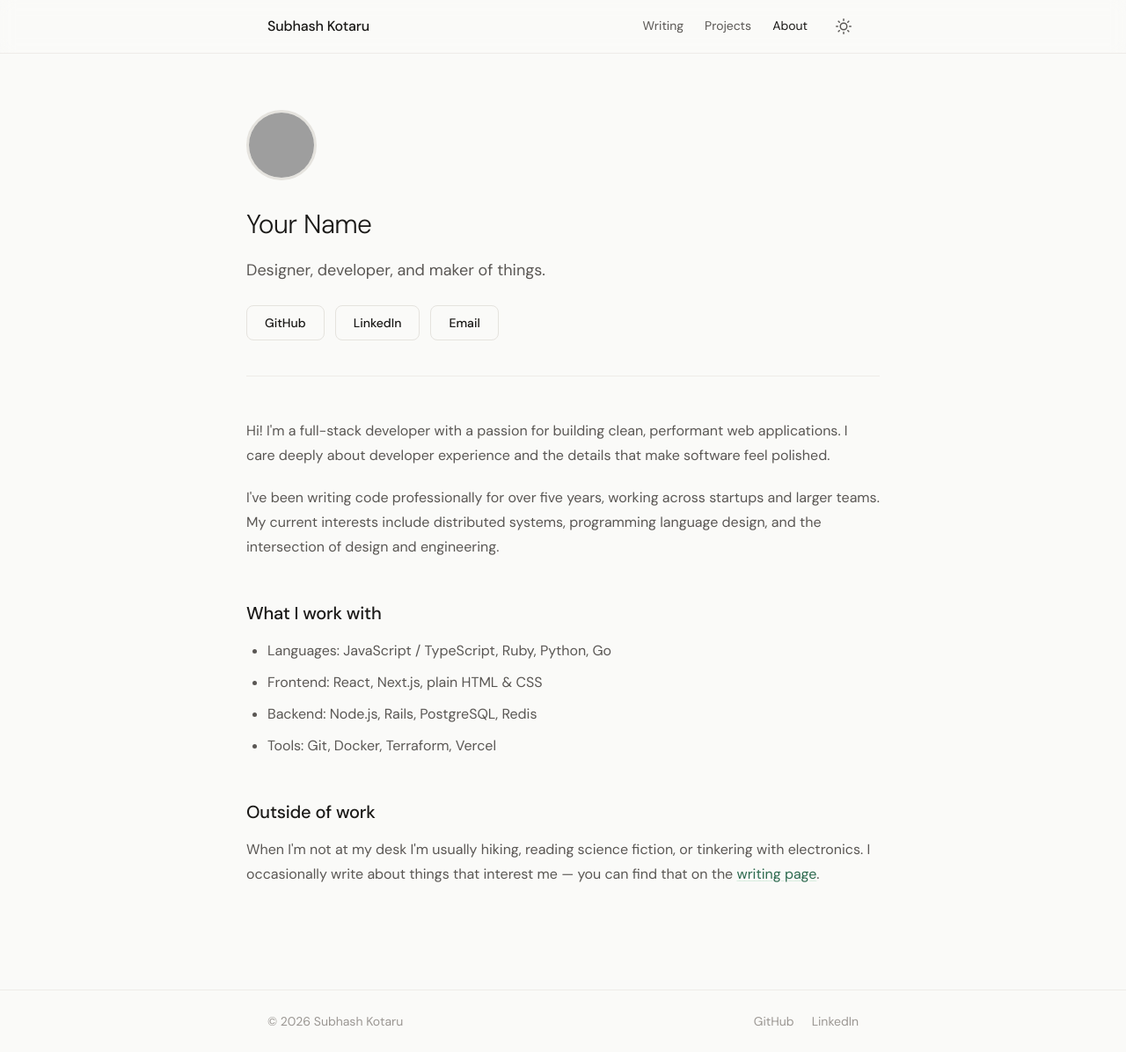
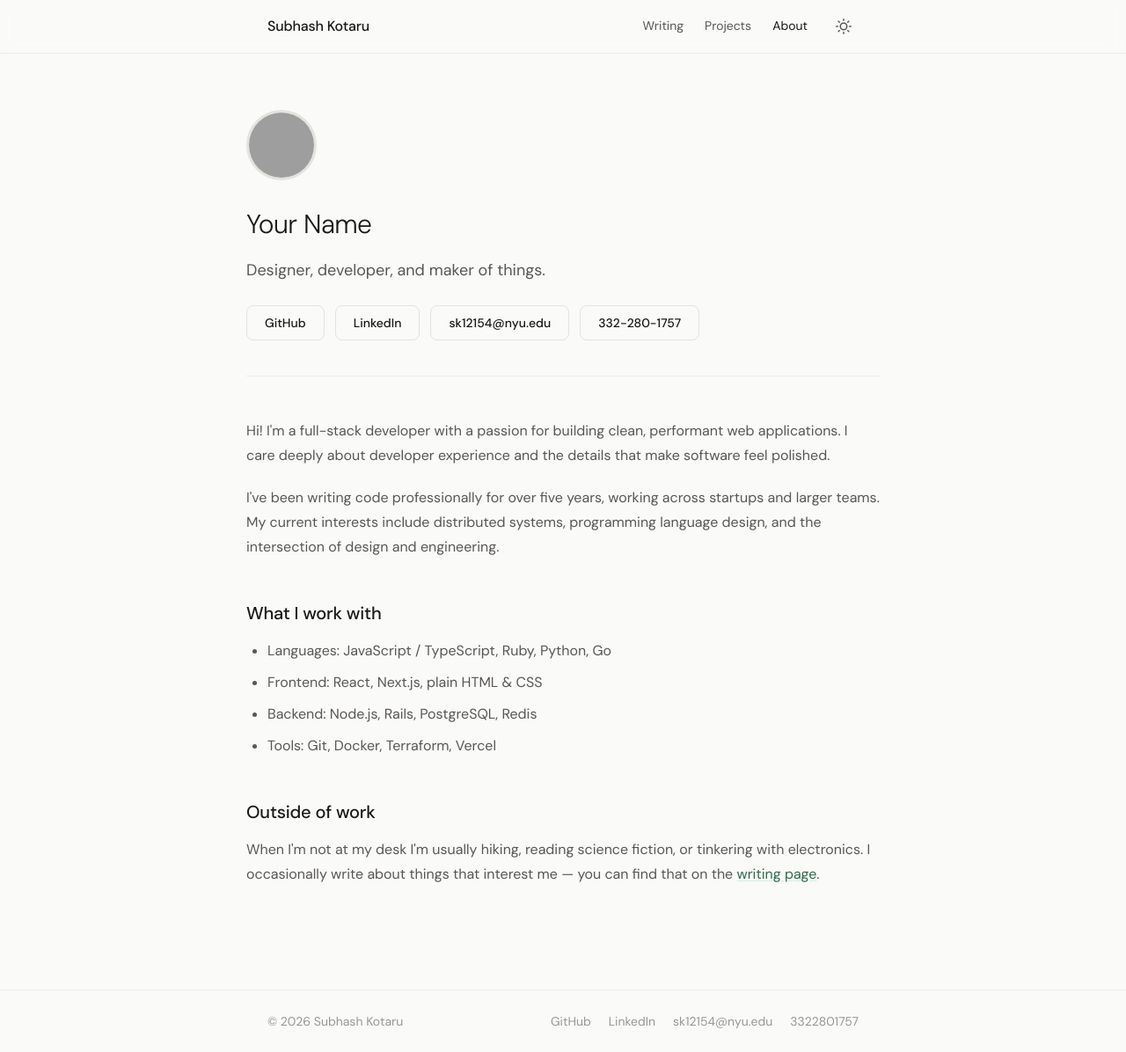
Before and after one commit to subhashkotaru/mywebsite, a Jekyll site: the page built from pages/about.html, in a window 1280 px wide and 1196 px high. Shown: the whole window at 88% size. Built offline with Jekyll 4.4.1, drawn with Linux system fonts in a browser that asks for light colours; grey boxes are pictures that could not be loaded.

Commit message:
Add email and phone number to footer and about page
Made-with: Cursor

```diff
--- a/_config.yml
+++ b/_config.yml
@@ -6,6 +6,7 @@ baseurl: "/mywebsite"
 author:
   name: "Subhash Kotaru"
   email: "sk12154@nyu.edu"
+  phone: "3322801757"
   github: "subhashkotaru"
   linkedin: "subhash-kotaru"
 
--- a/_includes/footer.html
+++ b/_includes/footer.html
@@ -8,6 +8,12 @@
       {% if site.author.linkedin %}
       <a href="https://www.linkedin.com/in/{{ site.author.linkedin }}" class="footer-link" target="_blank" rel="noopener">LinkedIn</a>
       {% endif %}
+      {% if site.author.email %}
+      <a href="mailto:{{ site.author.email }}" class="footer-link">{{ site.author.email }}</a>
+      {% endif %}
+      {% if site.author.phone %}
+      <a href="tel:{{ site.author.phone }}" class="footer-link">{{ site.author.phone }}</a>
+      {% endif %}
     </div>
   </div>
 </footer>
--- a/pages/about.html
+++ b/pages/about.html
@@ -13,7 +13,8 @@ permalink: /about/
     <div class="about-links">
       <a href="https://github.com/subhashkotaru" class="btn btn--outline" target="_blank" rel="noopener">GitHub</a>
       <a href="https://www.linkedin.com/in/subhash-kotaru/" class="btn btn--outline" target="_blank" rel="noopener">LinkedIn</a>
-      <a href="mailto:sk12154@nyu.edu" class="btn btn--outline">Email</a>
+      <a href="mailto:sk12154@nyu.edu" class="btn btn--outline">sk12154@nyu.edu</a>
+      <a href="tel:3322801757" class="btn btn--outline">332-280-1757</a>
     </div>
   </header>
   <div class="post-content">
```
